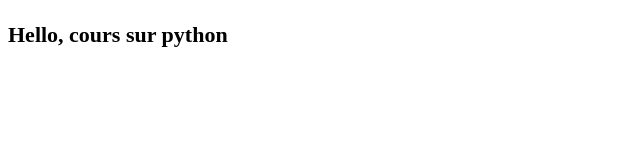
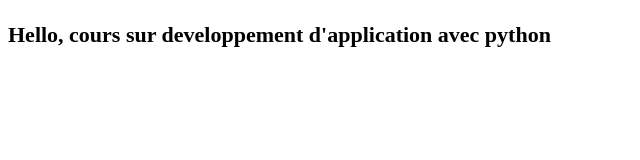
Before and after one commit to atiabouadamou6/TPGIT, a plain HTML site: page index.html in a window 1280 px wide. Shown: the whole page, without its empty margins (0-640 px from the left). Drawn offline with Linux system fonts and the light colour scheme.

Commit message:
Update index.html

```diff
--- a/index.html
+++ b/index.html
@@ -11,7 +11,7 @@
     <nav></nav>
     <main>
         <section>
-            <p>Hello, cours sur python</p>
+            <p>Hello, cours sur developpement d'application avec python</p>
         </section>
     </main>
     <footer></footer>
```
